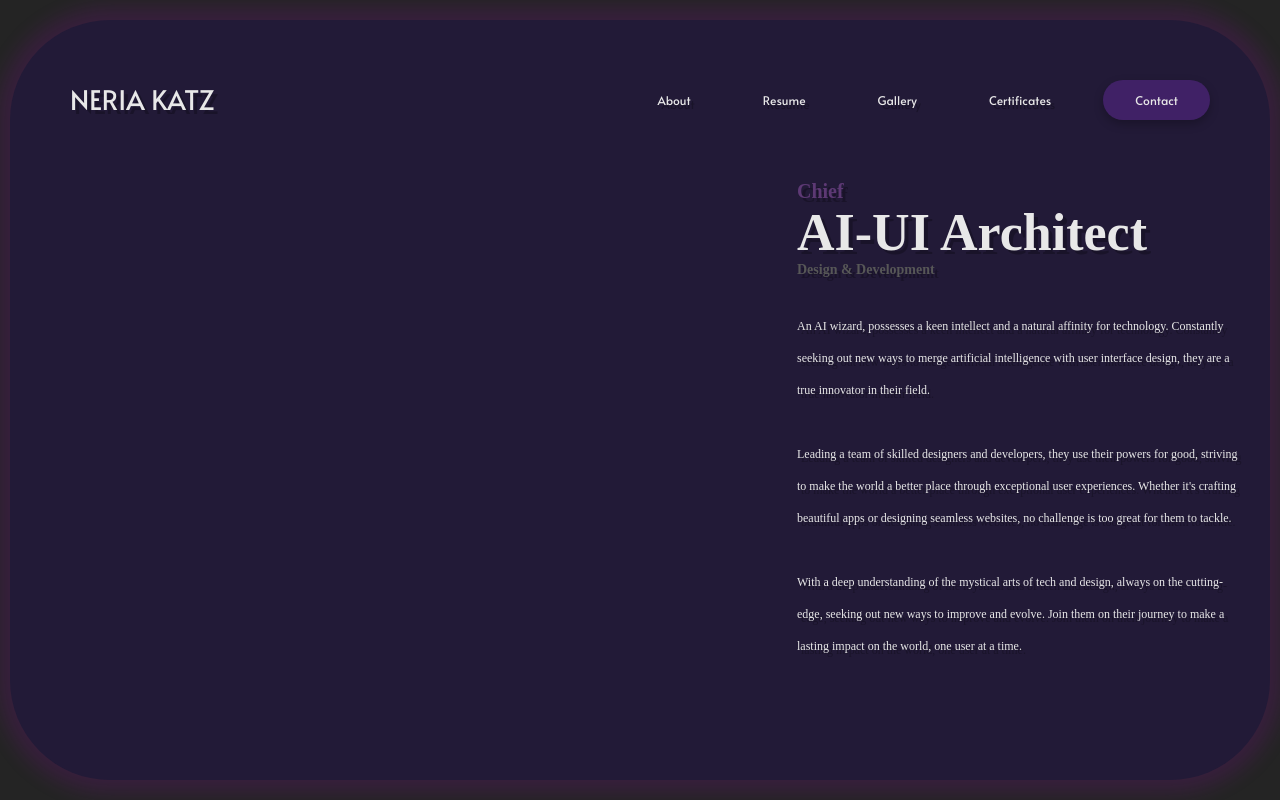
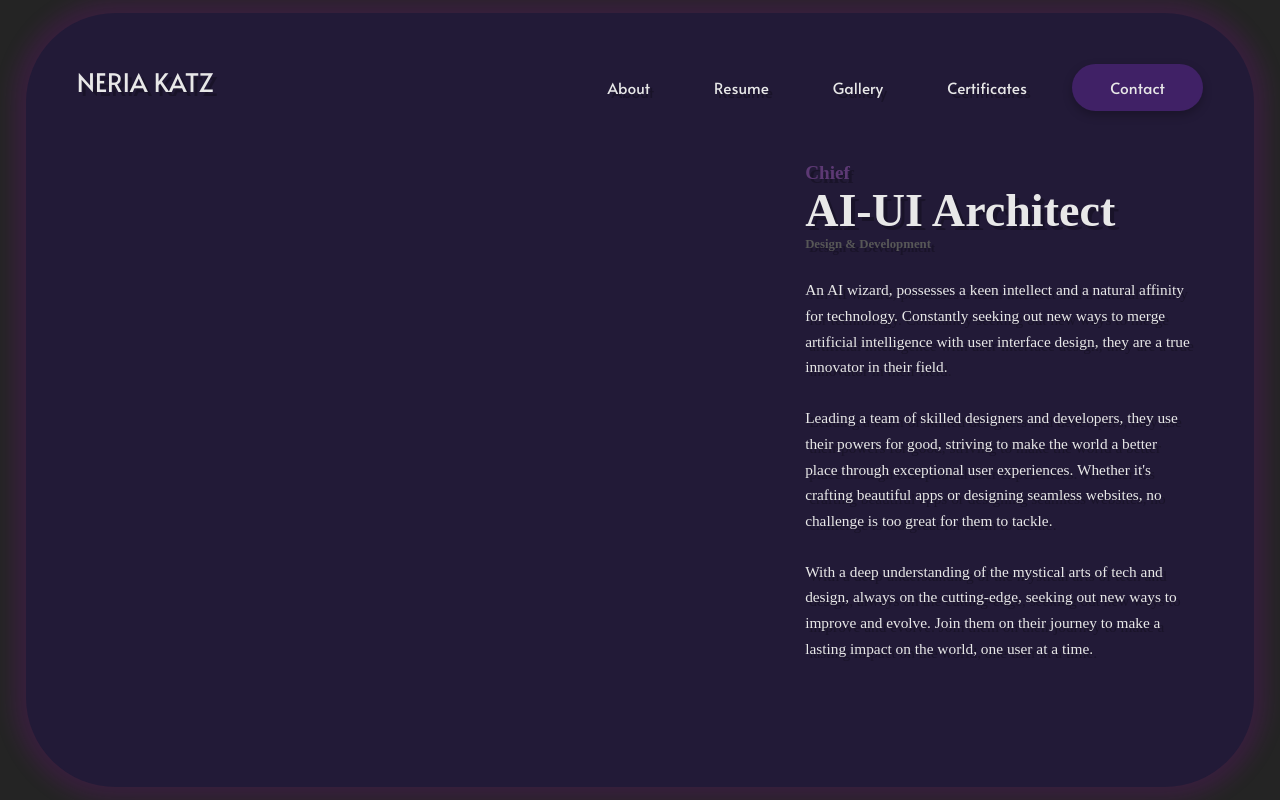
Before and after one commit to nerkat/portfolio, a website built with webpack: page src/index.html in a window 1280 px wide. Built offline with nearby package versions, Linux system fonts and the light colour scheme; files whose address does not match are found by name.

Commit message:
all in vw

```diff
--- a/src/style/base/btn.scss
+++ b/src/style/base/btn.scss
@@ -1,8 +1,8 @@
 button {
     background: #402166;
     box-shadow: 0px 4px 10px rgba(0, 0, 0, 0.25);
-    border-radius: 26px;
-    padding: 8px 32px;
+    border-radius: 10vw;
+    padding: 1vw 3vw;
     border: none;
     color: $text-main;
     transition: $transition;
--- a/src/style/base/vars.scss
+++ b/src/style/base/vars.scss
@@ -14,8 +14,8 @@ $text-shadow: 4px 4px 0px #00000040;
 $text-shadow-secondary: 0px 4px 10px #A60AC7;
 
 //borders
-$border-radius: 10px;
-$content-border-radius: 100px;
+$border-radius: 0.7vw;
+$content-border-radius: 7vw;
 
 //backgrounds
 $content-background-image: url("/src/assets/images/background-image.png");
--- a/src/style/index.scss
+++ b/src/style/index.scss
@@ -16,12 +16,12 @@ body {
 
 * {
     font-family: $font-family;
-    font-size: 12px;
+    font-size: 1.2vw;
 }
 
 .content-card {
     flex: 1;
-    margin: 20px 10px;
+    margin: 1vw 2vw;
     display: flex;
     flex-direction: column;
     background-color: $content-background;
@@ -33,7 +33,7 @@ body {
     background-position: bottom left;
 
     header {
-        padding: 60px;
+        padding: 4vw;
         display: flex;
         justify-content: space-between;
 
@@ -42,19 +42,19 @@ body {
         }
 
         .logo {
-            font-size: 27px;
+            font-size: 2vw;
         }
 
         nav {
             display: flex;
-            gap: 32px;
+            gap: 2vw;
 
             .nav-item {
                 display: flex;
                 flex-direction: row;
                 justify-content: center;
                 align-items: center;
-                padding: 12px 20px;
+                padding: 1vw 1.5vw;
                 transition: $transition;
                 cursor: pointer;
 
@@ -69,32 +69,32 @@ body {
         display: flex;
         flex: 1;
         justify-content: flex-end;
+        padding: 0 5vw;
 
         .content-container {
             width: 35%;
-            padding-right: 32px;
 
             .about {
                 h3 {
-                    font-size: 20px;
+                    font-size: 1.5vw;
                     color: $accent-color;
                     margin: 0;
                 }
 
                 h1 {
-                    font-size: 52px;
+                    font-size: 3.6vw;
                     margin: 0;
                 }
 
                 h4 {
-                    font-size: 14px;
+                    font-size: 1vw;
                     color: $text-secondary;
                     margin: 0;
                 }
 
                 p {
-                    margin: 32px 0;
-                    line-height: 32px;
+                    margin: 2vw 0;
+                    line-height: 2vw;
                 }
             }
         }
```
